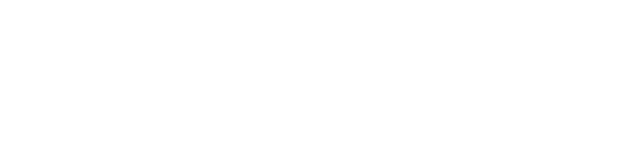
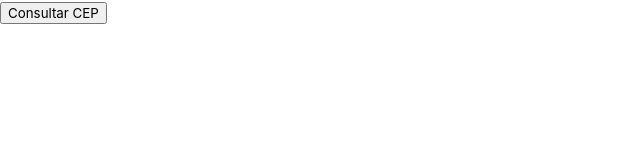
Before and after one commit to ChristianHerber/ConsultaCEP, a plain HTML site: page index.html in a window 1280 px wide. Shown: the whole page, without its empty margins (0-640 px from the left). Drawn offline with nearby package versions, Linux system fonts and the light colour scheme.

Commit message:
add bulma css cdn

```diff
--- a/index.html
+++ b/index.html
@@ -5,10 +5,13 @@
     <meta http-equiv="X-UA-Compatible" content="IE=edge">
     <meta name="viewport" content="width=device-width, initial-scale=1.0">
     <title>Jquery Ajax</title>
-    <script src="https://ajax.googleapis.com/ajax/libs/jquery/3.4.1/jquery.min.js"></script>
-
+    <link rel="stylesheet" href="https://cdn.jsdelivr.net/npm/bulma@0.9.1/css/bulma.min.css">
 </head>
 <body>
 
+    <button class="">Consultar CEP</button>
+
+    <script src="https://ajax.googleapis.com/ajax/libs/jquery/3.4.1/jquery.min.js"></script>
+    <script src="./js/scripts.js"></script>
 </body>
 </html>
```
Also changed, not shown: js/scripts.js (added).
